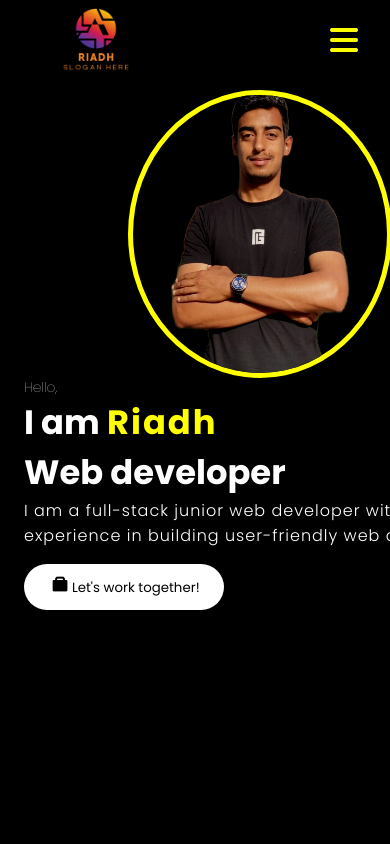
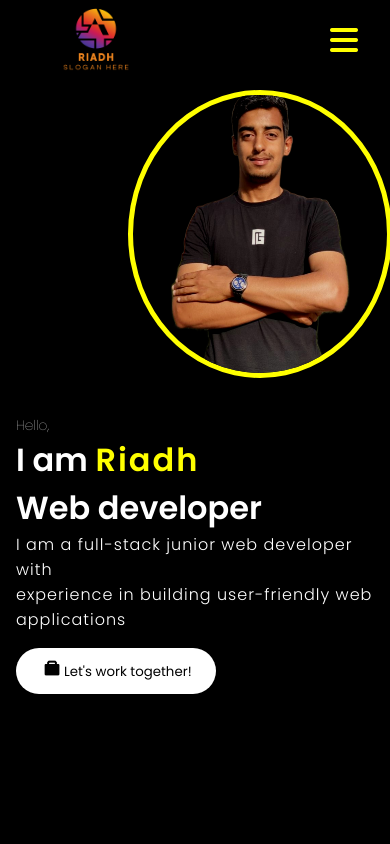
Before and after one commit to Riadh-Ibrahim/e-Portfolio, a React (Create React App) app: page / in a window 390 px wide. Shown: the top 844 px of the page. Built offline with nearby package versions, Linux system fonts and the light colour scheme.

Commit message:
Update intro.css

```diff
--- a/src/components/Intro/intro.css
+++ b/src/components/Intro/intro.css
@@ -1,3 +1,16 @@
+.introContent {
+    height: 100vh;
+    width: 100vh;
+    padding: 1rem;
+    font-size: 3rem;
+    font-weight: 700;
+    display: flex;
+    flex-direction: column;
+    justify-content: center;
+    position: relative;
+    z-index: 1;
+}
+
 #intro {
     height: calc(100vh - 4rem);
     width: 100vw;
@@ -28,17 +41,6 @@
     height: 130%;
     width: auto;
     object-fit: cover;
-}
-
-.introContent {
-    height: 100vh;
-    width: 100vh;
-    padding: 1rem;
-    font-size: 3rem;
-    font-weight: 700;
-    display: flex;
-    flex-direction: column;
-    justify-content: center;
 }
 
 .hello {
@@ -131,4 +133,15 @@
         width: 16.5rem;
         height: 18rem;
     }
+
+    .introContent {
+        height: auto;
+        width: auto;
+        padding: 1rem;
+        font-size: 2rem;
+        font-weight: 600;
+        top: 20rem;
+        position: relative;
+        z-index: 1;
+    }
 }
```
